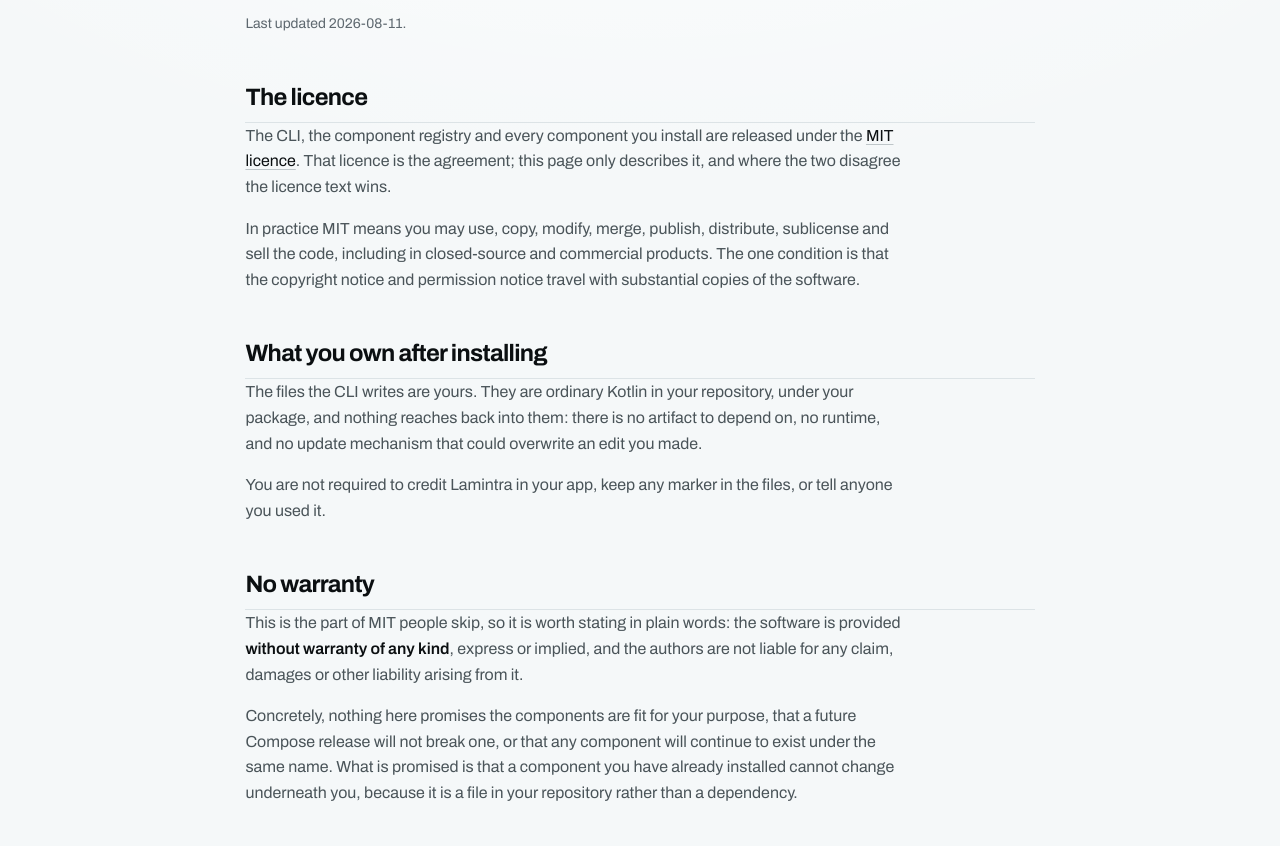
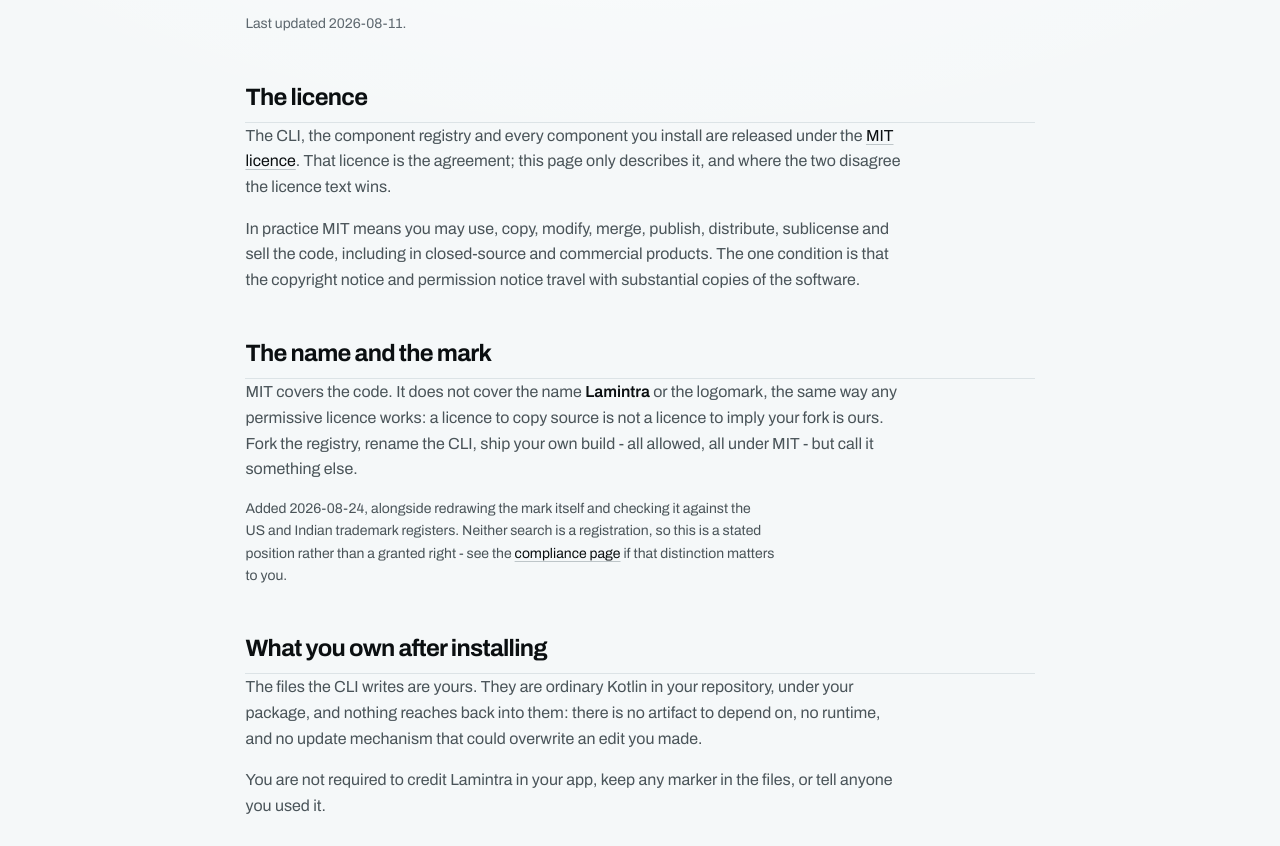
Before and after one commit to BalajiReddy1/lamintra-site, an Astro site: page /terms in a window 1280 px wide. Shown: the part 251-1097 px from the top of the page. Built offline with nearby package versions, Linux system fonts and the light colour scheme; Astro itself is replaced by a stand-in of ours.

Commit message:
State that MIT covers the code, not the name or the mark
The terms page granted broad MIT rights over the code but never said what
every permissive licence actually excludes: the project's name and logo.
Worth stating plainly now specifically, not generically - the mark was just
redrawn and checked against the US and Indian trademark registers in the same
session, so this is the moment the gap is actually visible.

Honest about its own limit: a search is not a registration, so this is a
stated position rather than a granted right. Links to the compliance page for
what was actually checked.

```diff
--- a/src/pages/terms.astro
+++ b/src/pages/terms.astro
@@ -29,6 +29,24 @@
         distribute, sublicense and sell the code, including in closed-source and
         commercial products. The one condition is that the copyright notice and
         permission notice travel with substantial copies of the software.
+      </p>
+    </section>
+
+    <section class="doc-block">
+      <h2>The name and the mark</h2>
+      <p>
+        MIT covers the code. It does not cover the name <b>Lamintra</b> or the
+        logomark, the same way any permissive licence works: a licence to copy
+        source is not a licence to imply your fork is ours. Fork the registry,
+        rename the CLI, ship your own build - all allowed, all under MIT - but
+        call it something else.
+      </p>
+      <p class="doc-note">
+        Added 2026-08-24, alongside redrawing the mark itself and checking it
+        against the US and Indian trademark registers. Neither search is a
+        registration, so this is a stated position rather than a granted
+        right - see the <a href="/compliance/">compliance page</a> if that
+        distinction matters to you.
       </p>
     </section>
 
```
